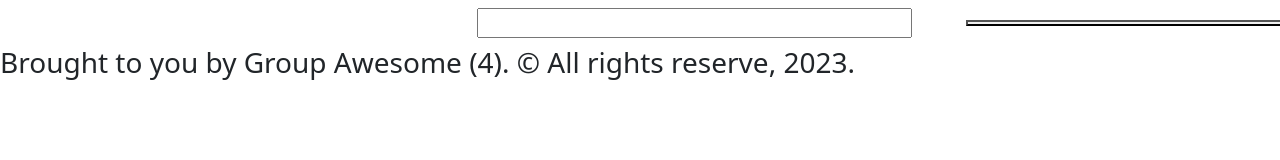
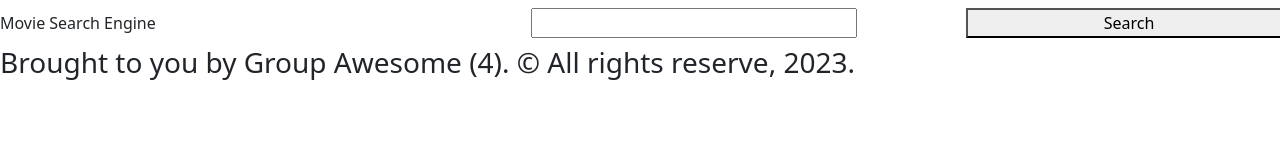
Before and after one commit to pvlln/project1-group-awesome, a plain HTML site: page index.html in a window 1280 px wide. Drawn offline with nearby package versions, Linux system fonts and the light colour scheme.

Commit message:
Adjusted some HTML with ID Selectors and started JavaScript for search function

```diff
--- a/index.html
+++ b/index.html
@@ -12,9 +12,9 @@
 </head>
 <body>
     <nav class="row navbar justify-content-between">
-        <header class="col-4"></header>
-        <input type="text" class="col-4">
-        <button class="col-3"></button>
+        <header class="col-4">Movie Search Engine</header>
+        <input type="text" class="col-3" id="movieText">
+        <button class="col-3" id="searchBtn">Search</button>
     </nav>
     <div class="container">
     </div>
--- a/script.js
+++ b/script.js
@@ -0,0 +1,9 @@
+var searchBtn = document.querySelector("#searchBtn");
+var movieText = document.querySelector("#movieText").textContent;
+
+searchBtn.click(function () {
+    var movieString = movieText.replace(/\s/g, "+");
+    console.log(movieString);
+
+
+})
```
